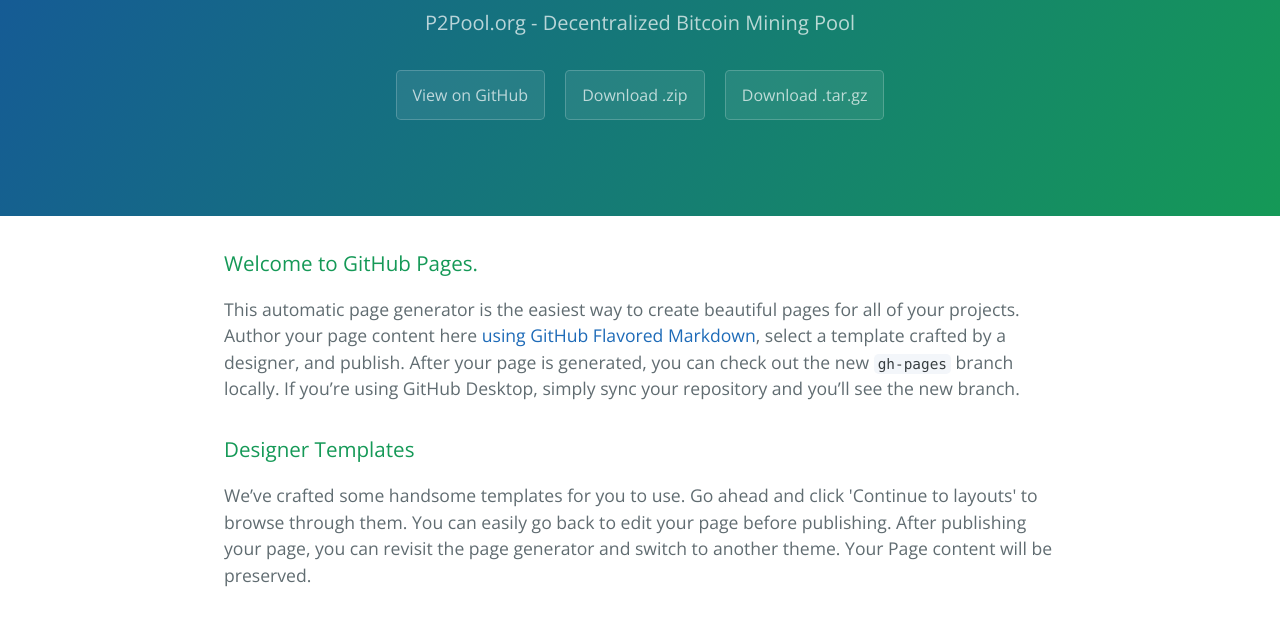
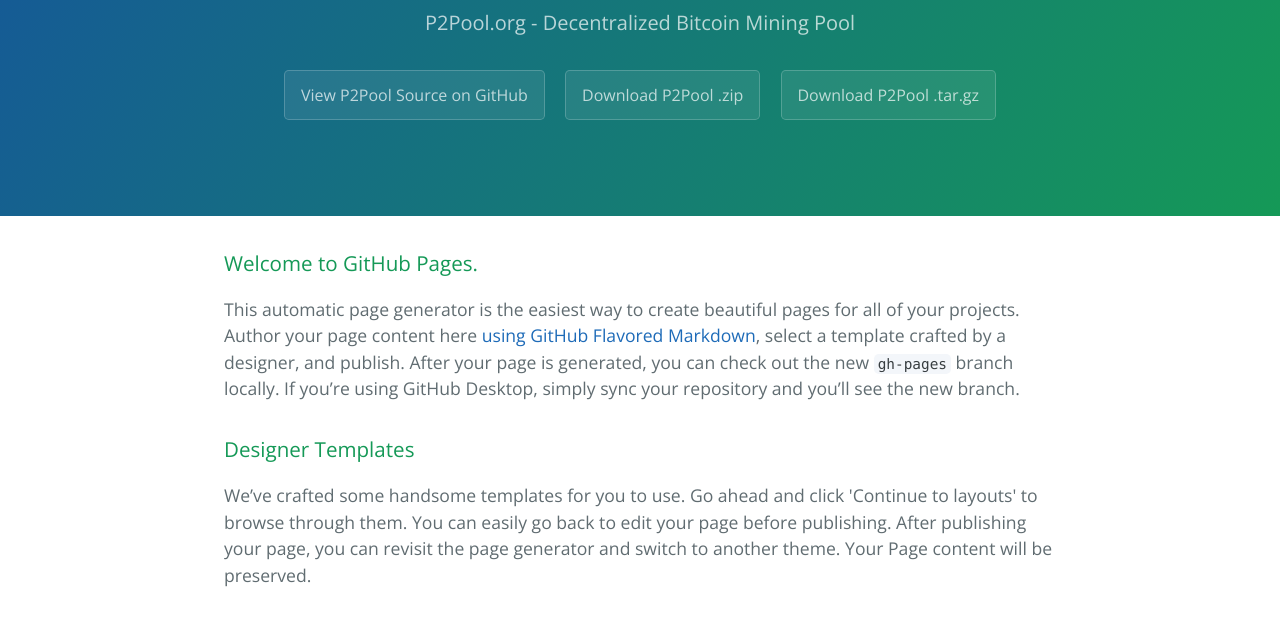
Before and after one commit to LevinSwe/p2pool.org, a plain HTML site: page index.html in a window 1280 px wide. Shown: the part 167-784 px from the top of the page. Drawn offline with nearby package versions, Linux system fonts and the light colour scheme.

Commit message:
Update index.html

```diff
--- a/index.html
+++ b/index.html
@@ -13,9 +13,9 @@
     <section class="page-header">
       <h1 class="project-name">P2pool.org</h1>
       <h2 class="project-tagline">P2Pool.org - Decentralized Bitcoin Mining Pool </h2>
-      <a href="https://github.com/ChainQuery/p2pool.org" class="btn">View on GitHub</a>
-      <a href="https://github.com/ChainQuery/p2pool.org/zipball/master" class="btn">Download .zip</a>
-      <a href="https://github.com/ChainQuery/p2pool.org/tarball/master" class="btn">Download .tar.gz</a>
+      <a href="https://github.com/forrestv/p2pool" class="btn">View P2Pool Source on GitHub</a>
+      <a href="https://github.com/forrestv/p2pool/zipball/master" class="btn">Download P2Pool .zip</a>
+      <a href="https://github.com/forrestv/p2pool/tarball/master" class="btn">Download P2Pool .tar.gz</a>
     </section>
 
     <section class="main-content">
```
